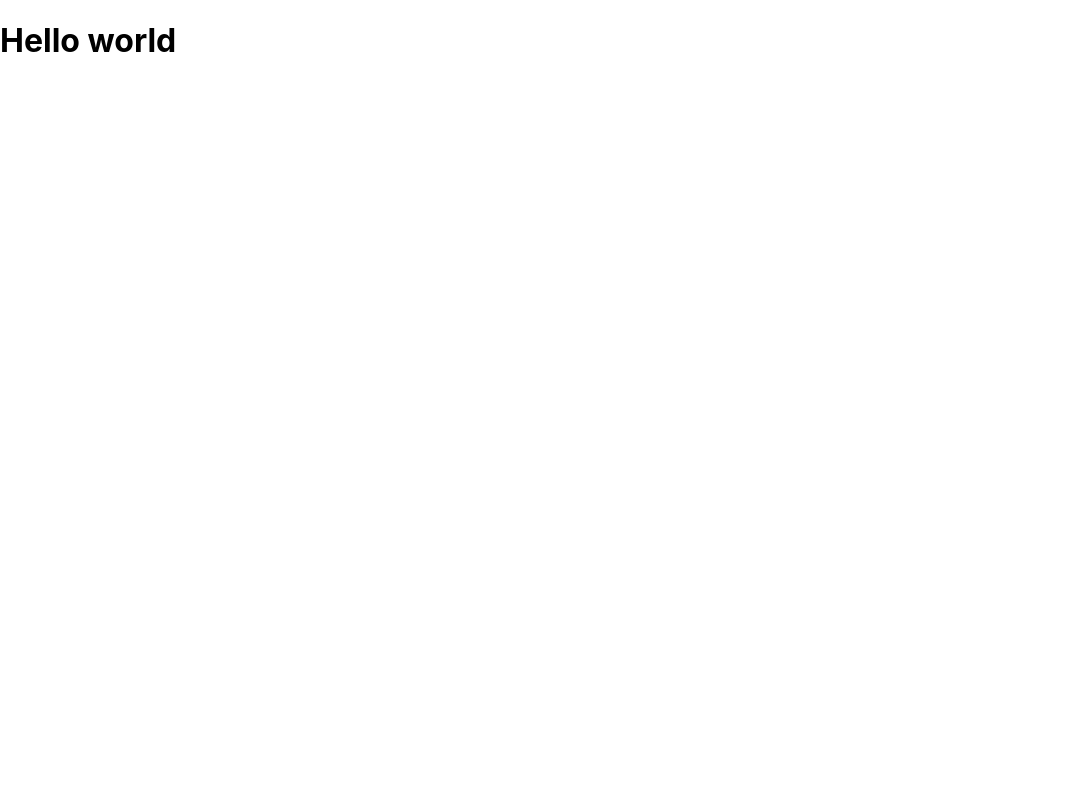
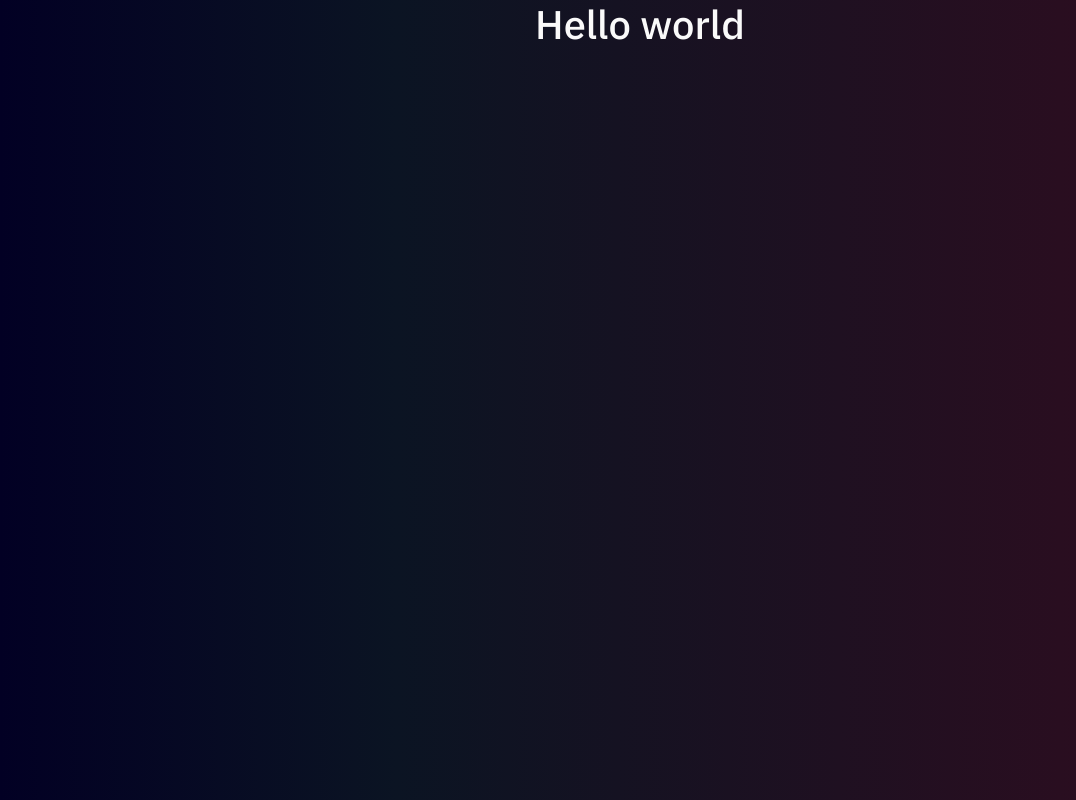
Before and after one commit to ashikka/golf-it, a React (Create React App) app in the folder frontend/: page / in a window 1280 px wide. Shown: the whole page, without its empty margins (0-1076 px from the left). Built offline with nearby package versions, Linux system fonts and the light colour scheme.

Commit message:
feat: Added basic UI

```diff
--- a/frontend/package.json
+++ b/frontend/package.json
@@ -8,11 +8,14 @@
     "@testing-library/react": "^11.1.0",
     "@testing-library/user-event": "^12.1.10",
     "axios": "^0.21.4",
+    "bootstrap": "^5.1.1",
     "react": "^17.0.2",
+    "react-bootstrap": "^1.6.3",
     "react-dom": "^17.0.2",
     "react-redux": "^7.2.5",
     "react-router-dom": "^5.3.0",
     "react-scripts": "4.0.3",
+    "sass": "^1.42.1",
     "web-vitals": "^1.0.1"
   },
   "scripts": {
--- a/frontend/src/App.jsx
+++ b/frontend/src/App.jsx
@@ -1,17 +1,18 @@
 import React from 'react';
 import { Route, BrowserRouter as Router, Switch } from 'react-router-dom';
-import './App.css';
+import { Container } from 'react-bootstrap';
+import './App.scss';
 
 function App() {
   return (
     <Router basename={process.env.PUBLIC_URL}>
-      <div className="App">
+      <Container fuild className="App">
         <Switch>
           <Route exact path="/">
             <h1>Hello world</h1>
           </Route>
         </Switch>
-      </div>
+      </Container>
     </Router>
   );
 }
--- /dev/null
+++ b/frontend/src/App.scss
@@ -0,0 +1,19 @@
+
+@import './variables';
+
+body,html{
+  margin: 0;
+  width: 100vw;
+  height: 100vh;
+  font-family: $font;
+  overflow-x: hidden;
+  background: rgb(2,0,36);
+  background: linear-gradient(90deg, rgba(2,0,36,1) 0%, rgba(11,20,35,1) 31%, rgba(51,12,31,1) 100%);
+  color: #fafafa;
+  text-align: center;
+  scroll-behavior: smooth;
+}
+
+.text-white{
+  color: white;
+}
--- a/frontend/src/index.css
+++ /dev/null
@@ -1,13 +0,0 @@
-body {
-  margin: 0;
-  font-family: -apple-system, BlinkMacSystemFont, 'Segoe UI', 'Roboto', 'Oxygen',
-    'Ubuntu', 'Cantarell', 'Fira Sans', 'Droid Sans', 'Helvetica Neue',
-    sans-serif;
-  -webkit-font-smoothing: antialiased;
-  -moz-osx-font-smoothing: grayscale;
-}
-
-code {
-  font-family: source-code-pro, Menlo, Monaco, Consolas, 'Courier New',
-    monospace;
-}
--- a/frontend/src/index.jsx
+++ b/frontend/src/index.jsx
@@ -1,6 +1,7 @@
 import React from 'react';
 import ReactDOM from 'react-dom';
-import './index.css';
+import 'bootstrap/dist/css/bootstrap.min.css';
+import './index.scss';
 import { Provider } from 'react-redux';
 import App from './App';
 import reportWebVitals from './reportWebVitals';
--- /dev/null
+++ b/frontend/src/index.scss
@@ -0,0 +1,4 @@
+#root {
+  width: 100vw;
+  height: 100vh;
+}
--- /dev/null
+++ b/frontend/src/variables.scss
@@ -0,0 +1,5 @@
+$button-purple: #97015B;
+
+@import url('https://fonts.googleapis.com/css2?family=IBM+Plex+Sans:ital,wght@0,100;0,200;0,300;0,400;0,500;0,600;0,700;1,100;1,200;1,300;1,400;1,500;1,600;1,700&display=swap');
+
+$font: "IBM Plex Sans";
```
Also changed, not shown: frontend/src/pages/LandingPage/LandingPage.jsx (added, +53 -0 lines), frontend/src/assets/arch.png (added), frontend/src/pages/LandingPage/LandingPage.scss (added), 1 other file (tests, documents, lock files or other folders).
